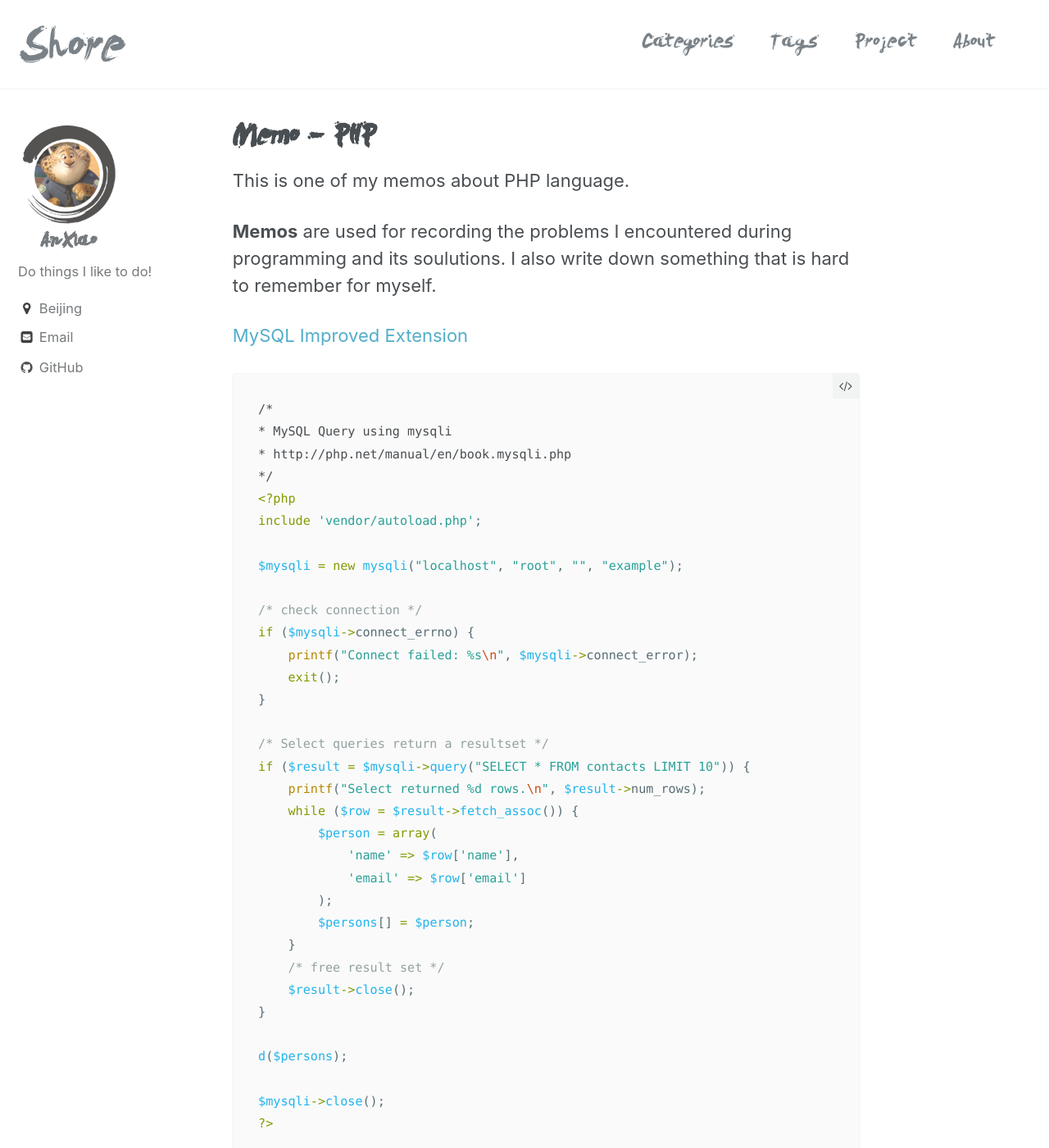
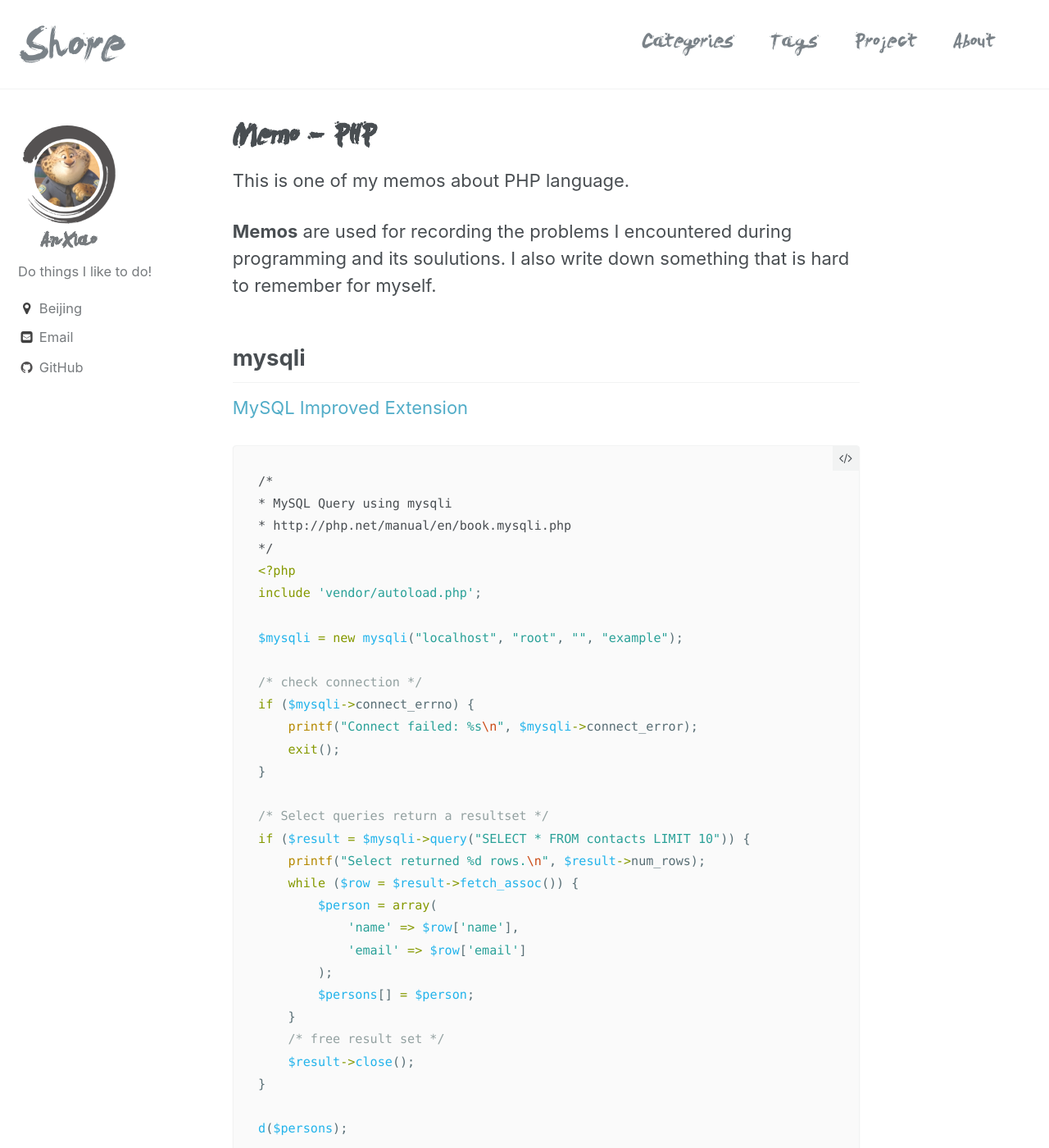
Before and after one commit to silverHugh/silverhugh.github.io, a Jekyll site: the page built from _posts/boat/2017-03-27-memo-php.md, in a window 1280 px wide and 1400 px high. Shown: the whole window at 82% size. Built offline with Jekyll 4.4.1, drawn with Linux system fonts in a browser that asks for light colours.

Commit message:
update blog

```diff
--- a/_posts/boat/2017-03-27-memo-php.md
+++ b/_posts/boat/2017-03-27-memo-php.md
@@ -11,6 +11,8 @@ This is one of my memos about PHP language.
 **Memos** are used for recording the problems I encountered during programming and its soulutions. I also write down something that is hard to remember for myself.
 
 <!--shoreline-->
+
+## mysqli
 
 [MySQL Improved Extension](http://php.net/manual/en/book.mysqli.php)
 
```
Also changed, not shown: other parts of _posts/boat/2017-03-27-memo-php.md (+2 -0 lines).
